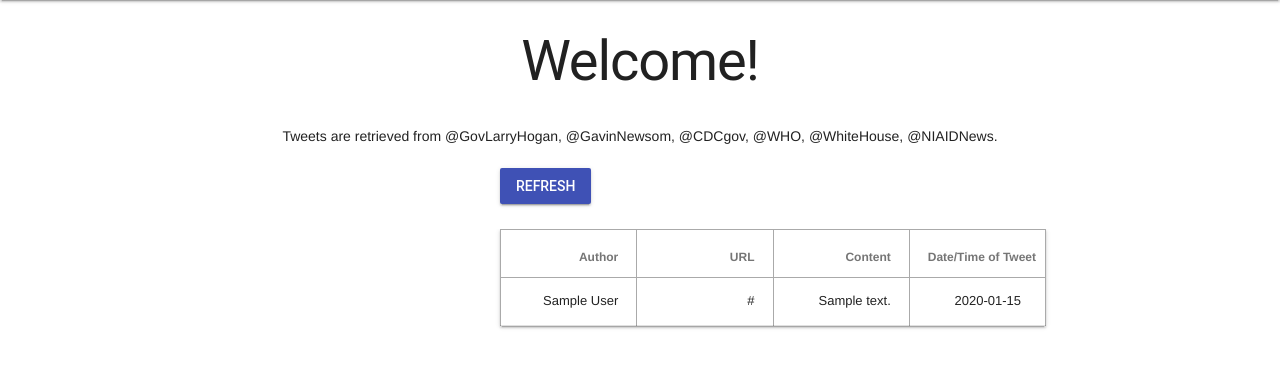
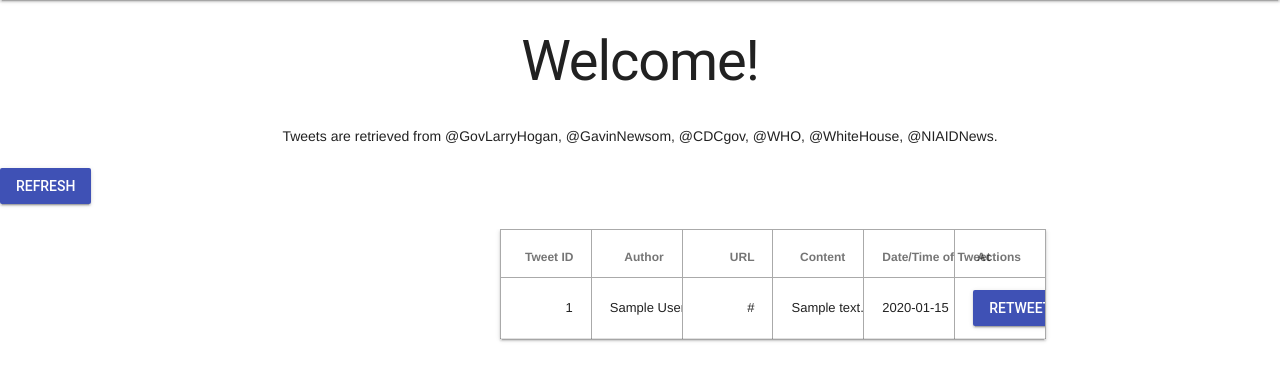
Before and after one commit to dannypenguin/CMSC495G6, a Flask app: page / in a window 1280 px wide. Shown: the part 64-445 px from the top of the page. Run offline with Flask 2, Linux system fonts and the light colour scheme; tables that the repository leaves empty hold one stand-in row (values such as "Sample post").

Commit message:
changes to href

```diff
--- a/templates/index.html
+++ b/templates/index.html
@@ -8,7 +8,7 @@
             <div class="mdl-layout-spacer"></div>
             <!-- Navigation. We hide it in small screens. -->
             <nav class="mdl-navigation mdl-layout--large-screen-only">
-                <a class="mdl-navigation__link" href="">Sign In to Twitter</a>
+                <a class="mdl-navigation__link" href="https://umuccmsc495g6project.herokuapp.com/twitterlogin">Sign In to Twitter</a>
             </nav>
         </div>
     </header>
@@ -18,7 +18,7 @@
         <form action="/" method="POST">
             <div class="mdl-textfield mdl-js-textfield">
                 <!-- Colored raised button -->
-                <button class="mdl-button mdl-js-button mdl-js-ripple-effect mdl-button--raised mdl-button--colored" style="margin-left: 500px;" input type="submit">Refresh</button>
+                <button class="mdl-button mdl-js-button mdl-js-ripple-effect mdl-button--raised mdl-button--colored" input type="submit">Refresh</button>
         </form>
         </div>
     <main class="mdl-layout__content">
@@ -30,19 +30,53 @@
                         <table class="mdl-data-table mdl-js-data-table mdl-shadow--2dp">
                             <thead>
                                 <tr>
+                                    <th>Tweet ID</th>
                                     <th>Author</th>
                                     <th>URL</th>
                                     <th>Content</th>
                                     <th>Date/Time of Tweet</th>
+                                    <th>Actions</th>
                                 </tr>
                             </thead>
                             <tbody>
                                 {% for tweet in tweets %}
                                 <tr>
+                                    <td>{{ tweet.id }}</td>
                                     <td>{{ tweet.author }}</td>
                                     <td>{{ tweet.url }}</td>
                                     <td>{{ tweet.content }}</td>
                                     <td>{{ tweet.date_created }}</td>
+                                    <td>
+                                        <button class="mdl-button mdl-js-button mdl-js-ripple-effect mdl-button--raised mdl-button--colored" input type="submit">Retweet</button>
+                                        <!-- <button id="show-dialog" type="button" class="mdl-button mdl-js-button mdl-js-ripple-effect mdl-button--raised mdl-button--colored">Details</button>
+                                        <dialog class="mdl-dialog" style="width: 1000px; text-align: left">
+                                            <h4 class="mdl-dialog__title">Tweet Details</h4>
+                                            <div class="mdl-dialog__content">
+                                                <p>
+                                                    <b>Author: </b> {{ tweet.author }}
+                                                    <br> <b>Date: </b> {{ tweet.date_created }}
+                                                    <br> <b>Content: </b> <br><br> {{ tweet.content }} </p>
+                                            </div>
+                                            <div class="mdl-dialog__actions">
+                                                <button type="button" class="mdl-button">Retweet</button>
+                                                <button type="button" class="mdl-button close">Close</button>
+                                            </div>
+                                        </dialog>
+                                        <script>
+                                            var dialog = document.querySelector('dialog');
+                                            var showDialogButton = document.querySelector('#show-dialog');
+                                            if (!dialog.showModal) {
+                                                dialogPolyfill.registerDialog(dialog);
+                                            }
+                                            showDialogButton.addEventListener('click', function() {
+                                                dialog.showModal();
+                                            });
+                                            dialog.querySelector('.close').addEventListener('click', function() {
+                                                dialog.close();
+                                            });
+                                        </script> -->
+                                        <!-- <a href="/delete/{{tweet.id}}">Delete</a> -->
+                                    </td>
                                 </tr>
                                 {% endfor %}
                             </tbody>
```
Lines whose indentation alone changed are shown as unchanged.
